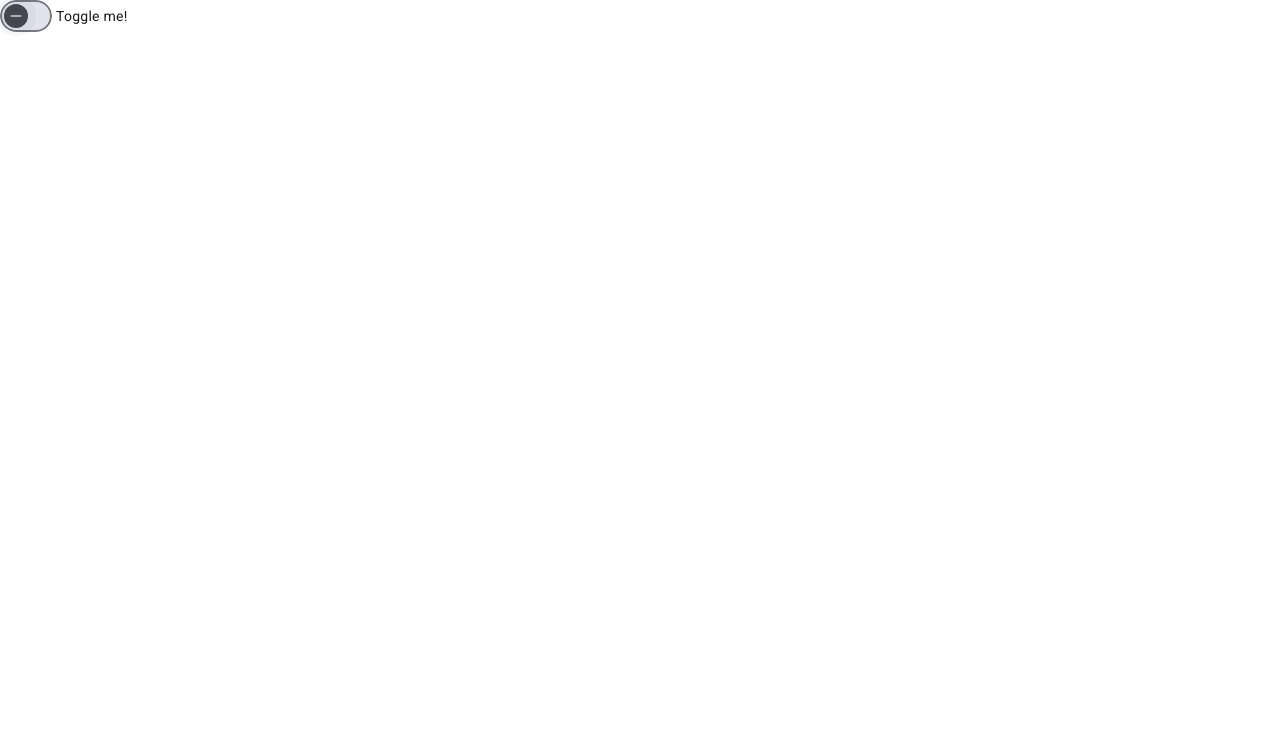
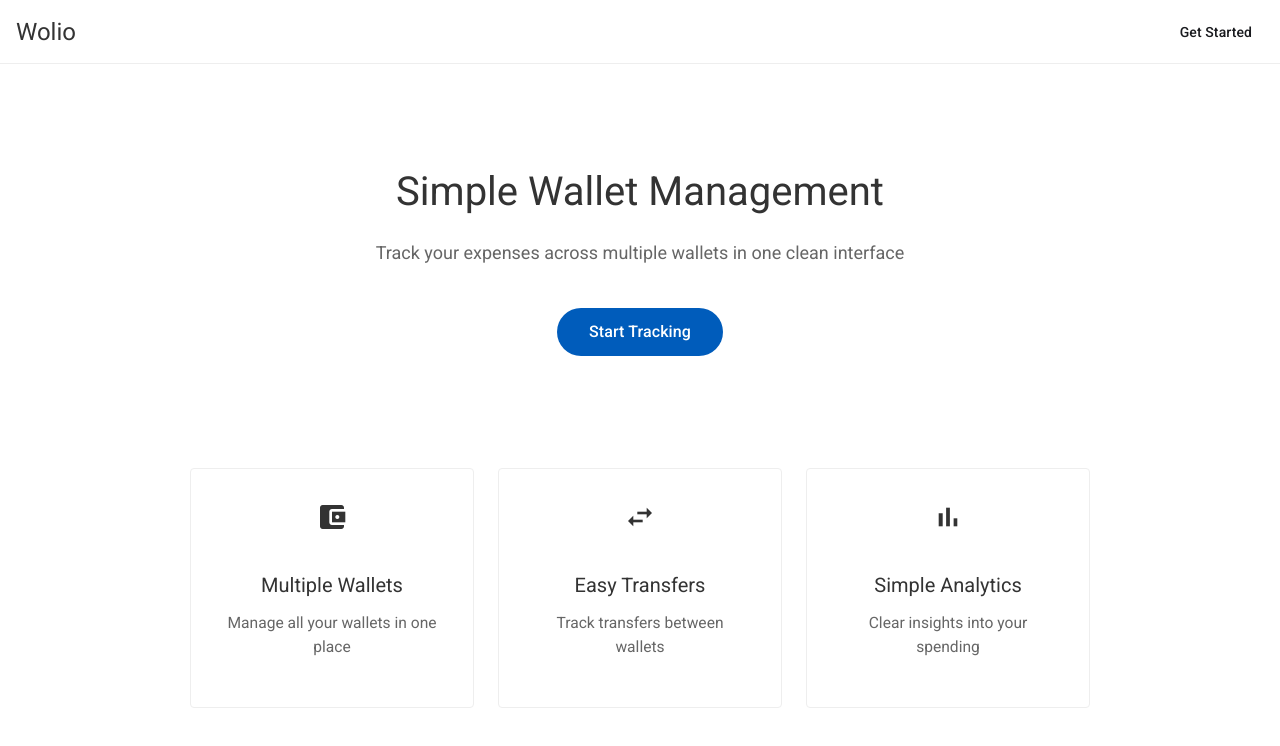
Before and after one commit to wengkitt/wolio, an Angular app: page / in a window 1280 px wide. Shown: the top 746 px of the page. Built offline with nearby package versions, Linux system fonts and the light colour scheme.

Commit message:
Add landing page

```diff
--- a/src/app/app.component.html
+++ b/src/app/app.component.html
@@ -1 +1,37 @@
-<mat-slide-toggle>Toggle me!</mat-slide-toggle>
+<div class="app-container">
+  <mat-toolbar class="toolbar">
+    <span class="logo">{{ title }}</span>
+    <span class="spacer"></span>
+    <button mat-button>Get Started</button>
+  </mat-toolbar>
+
+  <main class="main-content">
+    <div class="hero-section">
+      <h1>Simple Wallet Management</h1>
+      <p class="subtitle">
+        Track your expenses across multiple wallets in one clean interface
+      </p>
+      <button mat-flat-button color="primary" class="cta-button">
+        Start Tracking
+      </button>
+    </div>
+
+    <div class="features-preview">
+      <div class="feature-card">
+        <mat-icon>account_balance_wallet</mat-icon>
+        <h3>Multiple Wallets</h3>
+        <p>Manage all your wallets in one place</p>
+      </div>
+      <div class="feature-card">
+        <mat-icon>swap_horiz</mat-icon>
+        <h3>Easy Transfers</h3>
+        <p>Track transfers between wallets</p>
+      </div>
+      <div class="feature-card">
+        <mat-icon>bar_chart</mat-icon>
+        <h3>Simple Analytics</h3>
+        <p>Clear insights into your spending</p>
+      </div>
+    </div>
+  </main>
+</div>
--- a/src/app/app.component.scss
+++ b/src/app/app.component.scss
@@ -0,0 +1,104 @@
+.app-container {
+  min-height: 100vh;
+  display: flex;
+  flex-direction: column;
+}
+
+.toolbar {
+  position: fixed;
+  top: 0;
+  left: 0;
+  right: 0;
+  z-index: 1000;
+  height: 64px;
+}
+
+.logo {
+  font-size: 1.5rem;
+  font-weight: 400;
+}
+
+.spacer {
+  flex: 1 1 auto;
+}
+
+.main-content {
+  margin-top: 64px;
+  padding: 24px;
+  flex: 1;
+}
+
+.hero-section {
+  max-width: 600px;
+  margin: 80px auto;
+  text-align: center;
+  padding: 0 16px;
+
+  h1 {
+    font-size: 2.5rem;
+    font-weight: 400;
+    margin-bottom: 24px;
+    color: #333;
+  }
+
+  .subtitle {
+    font-size: 1.125rem;
+    color: #666;
+    margin-bottom: 40px;
+    line-height: 1.6;
+  }
+
+  .cta-button {
+    padding: 0 32px;
+    height: 48px;
+    font-size: 1rem;
+  }
+}
+
+.features-preview {
+  display: grid;
+  grid-template-columns: repeat(auto-fit, minmax(250px, 1fr));
+  gap: 24px;
+  max-width: 900px;
+  margin: 0 auto;
+  padding: 32px 16px;
+}
+
+.feature-card {
+  text-align: center;
+  padding: 32px;
+  background: white;
+  border: 1px solid #eee;
+  border-radius: 4px;
+
+  mat-icon {
+    font-size: 32px;
+    height: 32px;
+    width: 32px;
+    margin-bottom: 16px;
+    color: #333;
+  }
+
+  h3 {
+    font-size: 1.25rem;
+    margin-bottom: 12px;
+    color: #333;
+    font-weight: 400;
+  }
+
+  p {
+    color: #666;
+    line-height: 1.5;
+    font-size: 0.975rem;
+  }
+}
+
+@media (max-width: 600px) {
+  .hero-section h1 {
+    font-size: 2rem;
+  }
+
+  .features-preview {
+    grid-template-columns: 1fr;
+  }
+}
--- a/src/app/app.component.ts
+++ b/src/app/app.component.ts
@@ -1,12 +1,16 @@
+import { CommonModule } from '@angular/common';
 import { Component } from '@angular/core';
-import { MatSlideToggleModule } from '@angular/material/slide-toggle';
+import { MatButtonModule } from '@angular/material/button';
+import { MatIconModule } from '@angular/material/icon';
+import { MatToolbarModule } from '@angular/material/toolbar';
 
 @Component({
   selector: 'app-root',
-  imports: [MatSlideToggleModule],
+  standalone: true,
+  imports: [CommonModule, MatToolbarModule, MatButtonModule, MatIconModule],
   templateUrl: './app.component.html',
   styleUrl: './app.component.scss',
 })
 export class AppComponent {
-  title = 'wolio';
+  title = 'Wolio';
 }
--- a/src/styles.scss
+++ b/src/styles.scss
@@ -1,4 +1,17 @@
 /* You can add global styles to this file, and also import other style files */
 
-html, body { height: 100%; }
-body { margin: 0; font-family: Roboto, "Helvetica Neue", sans-serif; }
+html,
+body {
+  height: 100%;
+}
+body {
+  margin: 0;
+  font-family: Roboto, "Helvetica Neue", sans-serif;
+  background-color: #ffffff;
+}
+
+.mat-toolbar {
+  background: white !important;
+  color: #333 !important;
+  border-bottom: 1px solid #eee;
+}
```
